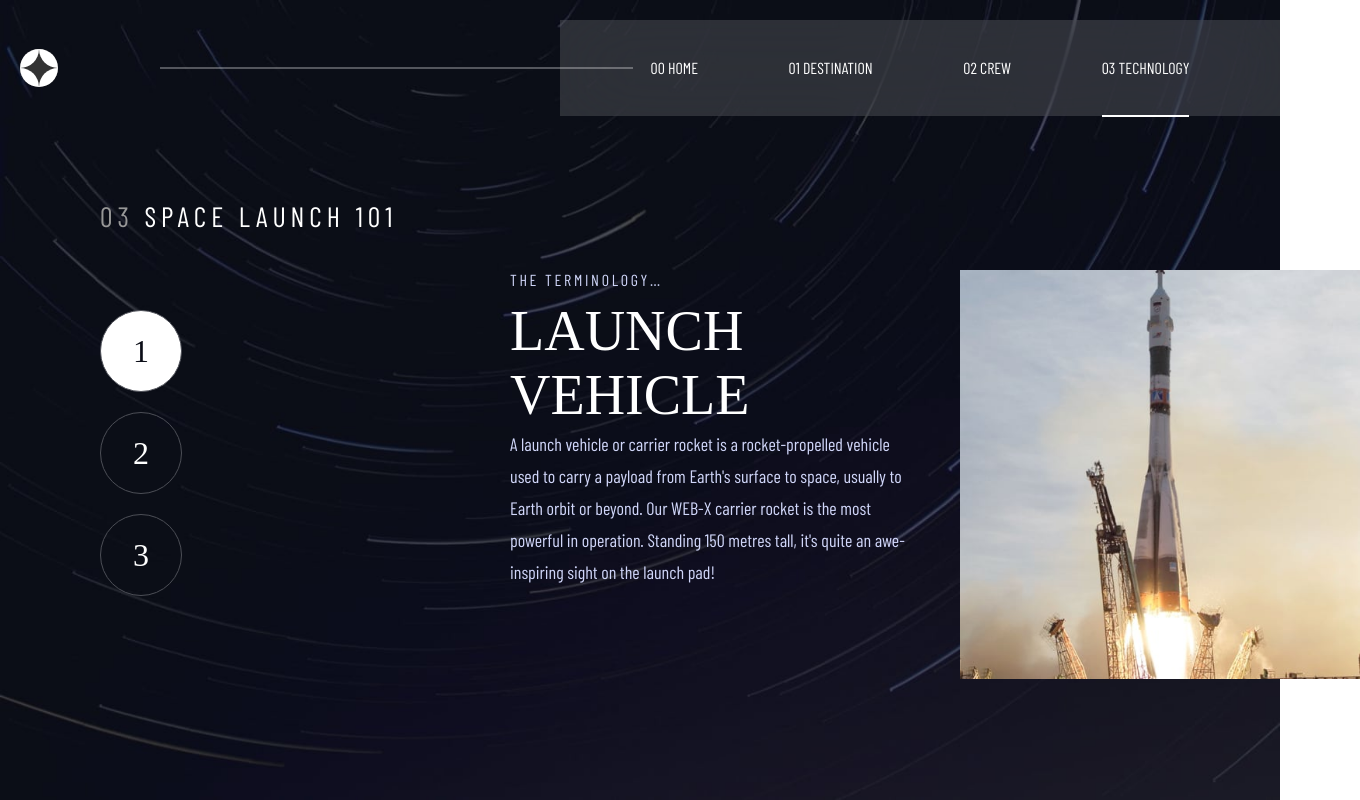
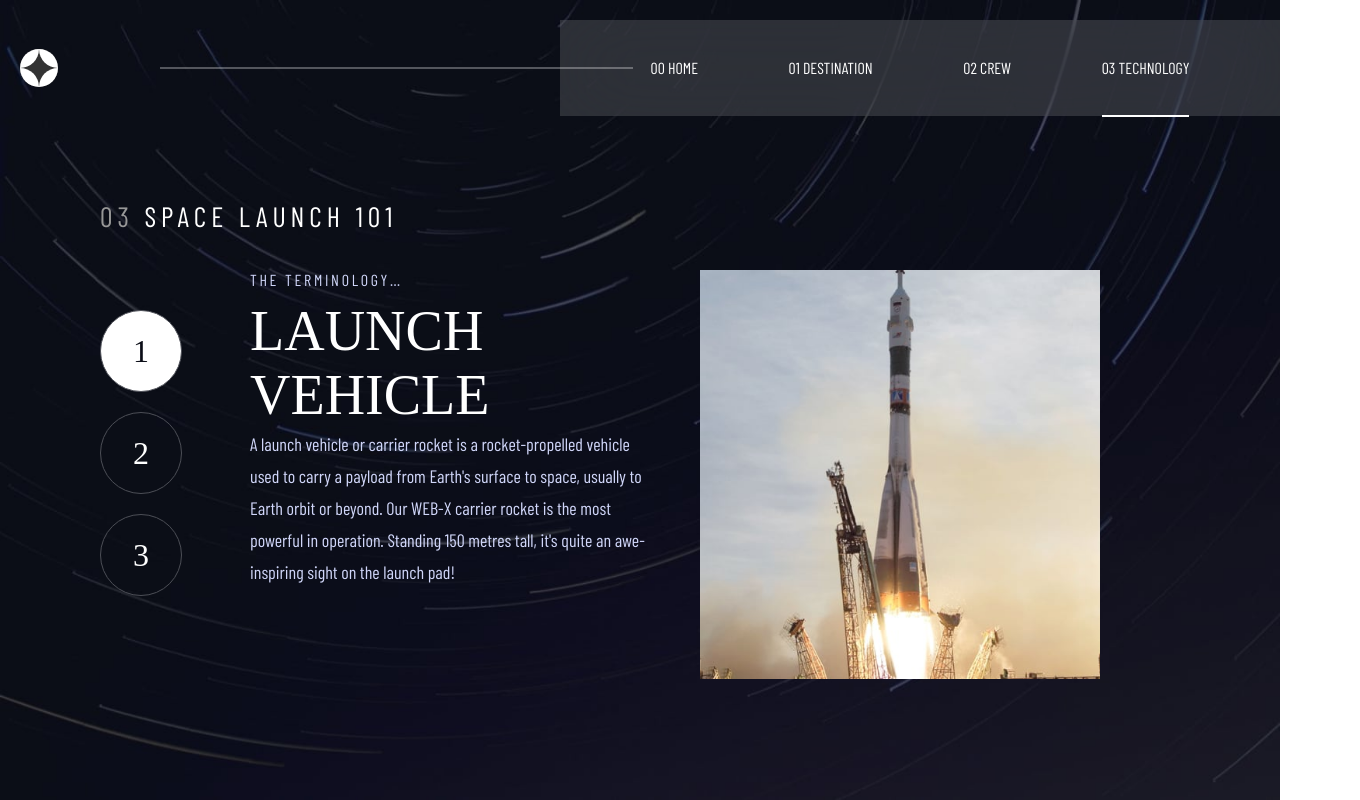
Before and after one commit to Fernando-uif/space-tourism, a React (Vite) app: page /technology/launch in a window 1280 px wide. Shown: the whole page, 1360 px wide, since content can reach past the window. Built offline with nearby package versions, Linux system fonts and the light colour scheme; a web font is replaced by a local one.

Commit message:
Add the technology design of laptop

```diff
--- a/src/crew/pages/CrewPage.jsx
+++ b/src/crew/pages/CrewPage.jsx
@@ -1,8 +1,6 @@
-import React from "react";
-import { useState } from "react";
 import "../../sass/pages/crew/crew.scss";
+
 import { NavCrew } from "../../ui/components/NavCrew";
-import { CrewOne } from "./CrewOne";
 
 export const CrewPage = () => {
   return (
--- a/src/sass/pages/crew/crewInfo.scss
+++ b/src/sass/pages/crew/crewInfo.scss
@@ -30,5 +30,9 @@
     bottom: -23rem;
     left: calc(100vw / 2);
     width: calc(100vh / 2);
+    @media screen and (max-width: $laptopL) {
+      width: calc(100vw/ 3);
+      left:55vw;
+    }
   }
 }
--- a/src/sass/pages/technology/technologyInfo.scss
+++ b/src/sass/pages/technology/technologyInfo.scss
@@ -7,8 +7,10 @@
   left: 51rem;
   gap: 5rem;
   width: calc(100vw - 51rem);
-
   justify-content: space-between;
+  @media screen and (max-width: $laptopLL) {
+    left: 25rem;
+  }
 
   &__img {
     width: calc(100vh / 2);
```
